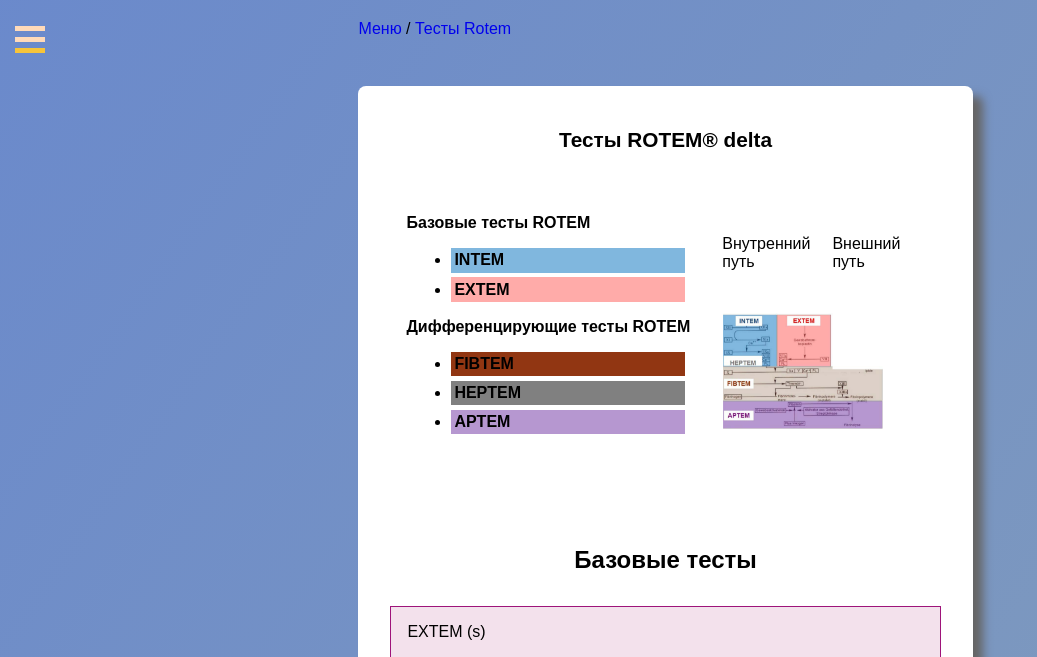
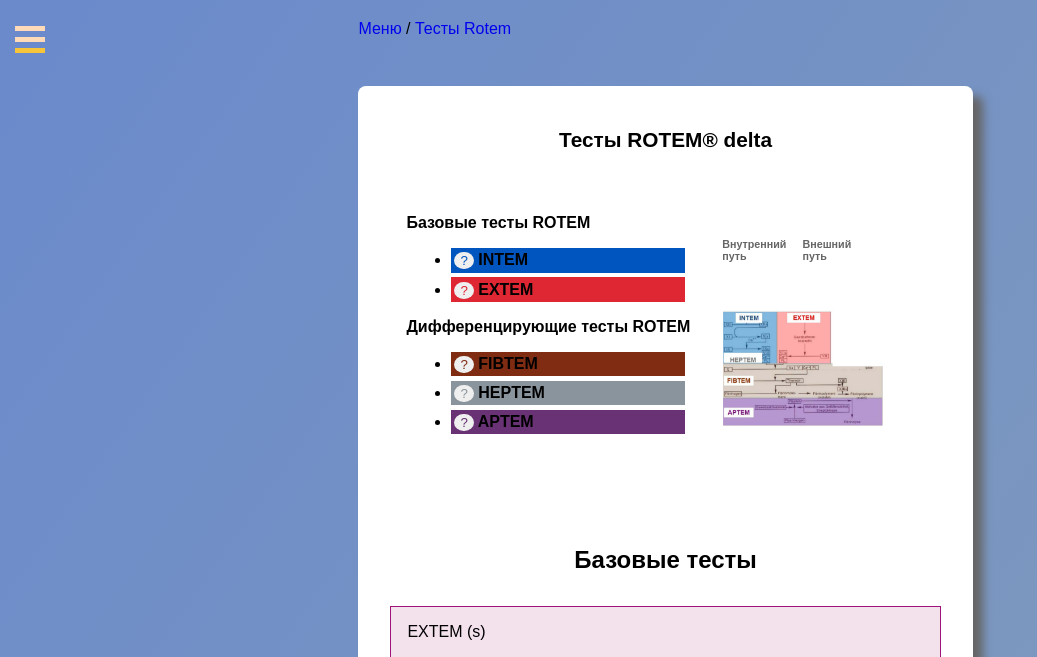
Before and after one commit to fj-fj-fj/rotem, a Flask app: page /tests in a window 1280 px wide. Shown: the part 80-737 px from the top of the page, without its empty margins (0-1037 px from the left). Run offline with Flask 2, Linux system fonts and the light colour scheme; parts of the project's set-up code (start-up, migrations or seed data) failed here and were passed over; some libraries are stand-ins or nearby versions.

Commit message:
new: create popups for /tests page

```diff
--- a/app/static/css/menu.css
+++ b/app/static/css/menu.css
@@ -161,6 +161,12 @@
   justify-content: space-around;
 }
 
+.menu__tests__top-wrapper button {
+  cursor: pointer;
+  border-radius: 50%;
+  border: none;
+}
+
 .menu__tests__top-wrapper ul li {
   margin: 0.3em;
   padding: 0.2em;
@@ -168,23 +174,43 @@
 }
 
 .menu__tests__top-wrapper:first-child div:first-child ul li:first-child {
-  background-color: #80B7DE;
+  background-color: #0055BE;
+}
+
+.menu__tests__top-wrapper:first-child div:first-child ul li:first-child button {
+  color: #0055BE;
 }
 
 .menu__tests__top-wrapper:first-child div:first-child ul li:last-child {
-  background-color: #FFABA9;
+  background-color: #DF2633;
+}
+
+.menu__tests__top-wrapper:first-child div:first-child ul li:last-child button {
+  color: #DF2633;
 }
 
 .menu__tests__top-wrapper:first-child div:last-child ul li:first-child {
-  background-color: #913612;
+  background-color: #7F2C12;
+}
+
+.menu__tests__top-wrapper:first-child div:last-child ul li:first-child button {
+  color: #7F2C12;
 }
 
 .menu__tests__top-wrapper:first-child div:last-child ul li:nth-child(2) {
-  background-color: gray;
+  background-color: #8A949C;
+}
+
+.menu__tests__top-wrapper:first-child div:last-child ul li:nth-child(2) button {
+  color: #8A949C;
 }
 
 .menu__tests__top-wrapper:first-child div:last-child ul li:last-child {
-  background-color: #B697D0;
+  background-color: #683274;
+}
+
+.menu__tests__top-wrapper:first-child div:last-child ul li:last-child button {
+  color: #683274;
 }
 
 .menu__tests__top-wrapper strong {
@@ -205,6 +231,10 @@
 
 .menu__tests__top-title {
   display: flex;
+}
+
+.menu__tests__top-title h6 {
+  color:rgb(102, 101, 101);
 }
 
 /* Menu Historical Data */
--- /dev/null
+++ b/app/static/js/modal.js
@@ -0,0 +1,204 @@
+// Script contains `createModal()` to create and return modal window,
+// `viewModal()` to show popup window with Rotem-test-options.
+
+
+/* #region CreateModal */
+
+/**
+ * Create modal object.
+ *
+ * @param {string} options - options for popup window
+ * @returns modal-window object with open(), close() and setContent() actions
+*/
+const createModal = function(options) {
+    /** Create and return popup window (HTMLDivElement). */
+    function _createModalElement(options) {
+        const DEFAULT_TITLE = '';
+        const DEFAULT_CONTENT = '';
+        const _modal = document.createElement('div');
+        _modal.classList.add('modal');
+        _modal.insertAdjacentHTML('afterbegin',
+            `<div class='modal__overlay' data-close='true'>
+                <div class='modal__window' ${options.showFooter || "style='justify-content:space-evenly;'"}>
+                    <div class='modal__header'>
+                        <span class='modal__title'>${options.title || DEFAULT_TITLE}</span>
+                        ${options.closable ? `
+                            <span class='modal__close' data-close='true' style='--hover-color:${options.color};'>
+                                &times;
+                            </span>` : false
+                        }
+                    </div>
+                    <div class='modal__body' data-content>
+                        ${options.content || DEFAULT_CONTENT}
+                    </div>
+                    ${options.showFooter && `
+                        <div class='modal__footer'>
+                            <button>Ага, ясно</button>
+                            <button>Почитать еще</button>
+                        </div>` || ''
+                    }
+                </div>
+            </div>`
+        );
+        document.body.appendChild(_modal);
+        return _modal;
+    }
+
+    const ANIMATION_SPED = 200;
+    const modalElement = _createModalElement(options);
+    let closing = false;
+
+    // Object with open(), close() and setContent()
+    const modal = {
+        open() {
+            /*jshint expr:true*/
+            !closing && modalElement.classList.add('open'); // -W030
+        },
+        close() {
+            closing = true;
+            modalElement.classList.remove('open');
+            modalElement.classList.add('hiden');
+            setTimeout(() => {
+                modalElement.classList.remove('hiden');
+                closing = false;
+                },
+                ANIMATION_SPED
+            );
+        },
+        setContent(html) {
+            modalElement.querySelector('[data-content]').innerHTML = html;
+        }
+    };
+
+    // Close window if clicked 'X' or background
+    const closeModal = event => {
+        console.log('clicked', event.target.dataset.close);
+        if (event.target.dataset.close) {
+            modal.close();
+        }
+    };
+    modalElement.addEventListener('click', closeModal);
+
+    return modal;
+};
+
+/* #endregion CreateModal */
+
+
+/* #region ViewModal */
+
+
+/**
+ * Show popup window with Rotem-test-options.
+ *
+ * @param {boolean} closable - show close-button or not
+ * @param {boolean} showFooter - show footer or not
+ */
+const viewModal = function(closable = true, showFooter = false) {
+    function _showModalByClickedButton() {
+        document.querySelector('.modal__intem').addEventListener('click', () => {
+            const COLOR = '#0055BE';
+            const testIntem = {
+                closable: closable,
+                showFooter: showFooter,
+                title: `<span style='color:${COLOR};'>INTEM</span>`,
+                content: `При проведении <span style='color:${COLOR};'>INTEM</span>-теста \
+                    в качестве контактного активатора внутреннего пути коагуляции используют \
+                    эллаговую кислоту. Тест чувствителен к дефициту факторов свертывания \
+                    крови, формирующих внутренний путь коагуляции.<br>При помощи параметров \
+                    <span style='color:${COLOR};'>INTEM</span>-теста может быть исследован \
+                    весь гемостаз через активацию, формирование, полимеризацию, устойчивость \
+                    сгустков и фибринолиз, а также ингибицию каскада формирования сгустков \
+                    высокими дозами антикоагулянтов, антифибринолитиков, из-за дефектов \
+                    полимеризации фибрина или гиперфибринолиза, дефицита фибрина, \
+                    тромбоцитопении и нарушений функций тромбоцитов. Величины параметров, \
+                    выходящие за пределы установленных контрольных диапазонов, сигнализируют \
+                    о возможном неправильном протекании коагуляции.`,
+                color: COLOR
+            };
+            createModal(testIntem).open();
+        });
+        document.querySelector('.modal__extem').addEventListener('click', () => {
+            const COLOR = '#DF2633';
+            const testExtem = {
+                closable: closable,
+                showFooter: showFooter,
+                title: `<span style='color:${COLOR};'>EXTEM</span>`,
+                content: `<span style='color:${COLOR};'>EXTEM</span> – основной тест, при \
+                    котором для активации внешнего пути коагуляции используется \
+                    рекомбинантный тканевой фактор. При определении параметров свертывания крови \
+                    с помощью <span style='color:${COLOR};'>EXTEM</span>-теста \
+                    представляется информация и о первичной активации и \
+                    динамике образования сгустка, позволяя выявить проявления \
+                    недостаточности факторов свертывания крови (внешнего пути). Выходящие за \
+                    пределы нормы результаты в тесте <span style='color:${COLOR};'>EXTEM</span> \
+                    могут быть вызваны действием антикоагулянтов, таких как гирудин и \
+                    других прямых ингибиторов тромбина. Оральные антикоагулянты \
+                    (кумарин) оказывают второстепенное влияние на результаты в \
+                    сравнении с протромбиновым временем. Значительно повышенный \
+                    или пониженный гематокрит может повлиять на результаты \
+                    тромбоэластометрических измерений.`,
+                color: COLOR
+            };
+            createModal(testExtem).open();
+        });
+        document.querySelector('.modal__heptem').addEventListener('click', () => {
+            const COLOR = '#8A949C';
+            const testHeptem = {
+                closable: closable,
+                showFooter: showFooter,
+                title: `<span style='color:${COLOR};'>HEPTEM</span>`,
+                content: `<span style='color:${COLOR};'>HEPTEM</span>-тест представляет \
+                    собой анализ <span style='color:#0055BE;'>INTEM</span>, выполняемый \
+                    в присутствии гепариназы, инактивирующей гепарин in vitro, в результате \
+                    чего гепарин теряет свои антикоагуляционные свойства. \
+                    Это позволяет выявить нарушения гемостаза даже в присутствии \
+                    гепарина и определяет специфическое действие антикоагулянтов.`,
+                color: COLOR
+            };
+            createModal(testHeptem).open();
+        });
+        document.querySelector('.modal__fibtem').addEventListener('click', () => {
+            const COLOR = '#7F2C12';
+            const testFibtem = {
+                closable: closable,
+                showFooter: showFooter,
+                title: `<span style='color:${COLOR};'>FIBTEM</span>`,
+                content: `В тесте <span style='color:${COLOR};'>INTEM</span> активность \
+                    тромбоцитов подавляется цитохалазином D, сильным ингибитором \
+                    полимеризации актина, который разрушает актин микрофиламентов, существенную \
+                    часть цитоскелет-опосредованной стягиваемости тромбоцитов. \
+                    <span style='color:${COLOR};'>INTEM</span> устраняет влияние \
+                    тромбоцитов на тромбообразование и позволяет обнаруживать дефицит \
+                    фибриногена или качественные нарушения полимеризации фибрина. Неустойчивые \
+                    сгустки фибрина в тесте <span style='color:${COLOR};'>INTEM</span> указывают \
+                    на нехватку фибриногена или нарушения в процессе полимеризации фибрина.`,
+                color: COLOR
+            };
+            createModal(testFibtem).open();
+        });
+        document.querySelector('.modal__aptem').addEventListener('click', () => {
+            const COLOR = '#683274';
+            const testApem = {
+                closable: closable,
+                showFooter: showFooter,
+                title: `<span style='color:${COLOR};'>APTEM</span>`,
+                content: `Тест <span style='color:${COLOR};'>APTEM</span> выполняется на \
+                    основе анализа <span style='color:#DF2633;'>EXTEM</span>, в котором \
+                    фибринолиз подавляется апротинином (антагонист плазмина). \
+                    Сравнение результатов <span style='color:${COLOR};'>APTEM</span> и \
+                    <span style='color:#DF2633;'>EXTEM</span> тестов позволяет выявить \
+                    гиперфибринолиз и обосновать необходимость назначения \
+                    антифибринолитических средств, что практически невозможно \
+                    установить классическими лабораторными тестами.`,
+                color: COLOR
+            };
+            createModal(testApem).open();
+        });
+    }
+    _showModalByClickedButton();
+};
+
+/* #endregion ViewModal */
+
+viewModal();
--- a/app/templates/base.html
+++ b/app/templates/base.html
@@ -2,6 +2,7 @@
 <html lang="ru">
 
 <head>
+    {% block head %}
     <meta charset="UTF-8">
     <meta http-equiv="X-UA-Compatible" content="IE=edge">
     <meta name="viewport" content="width=device-width, initial-scale=1.0">
@@ -10,7 +11,7 @@
     <link rel="stylesheet" href="https://cdnjs.cloudflare.com/ajax/libs/font-awesome/4.7.0/css/font-awesome.min.css">
 
     <title>{% block title %}Rotem{% endblock %}</title>
-
+    {% endblock %}
 </head>
 
 <body>
@@ -36,8 +37,9 @@
         {% include 'includes/footer.html' %}
     </div>
 
-    <script src="https://ajax.googleapis.com/ajax/libs/jquery/2.1.3/jquery.min.js"></script>
-    <script src="{{ url_for('static', filename='js/script.js') }}"></script>
+    {% block scripts %}
+        <script src="{{ url_for('static', filename='js/script.js') }}"></script>
+    {% endblock %}
 </body>
 
 </html>
--- a/app/templates/menu/tests.html
+++ b/app/templates/menu/tests.html
@@ -1,4 +1,9 @@
 {% extends 'menu/_base.html' %}
+
+{% block head %}
+{{ super() }}
+<link rel="stylesheet" href="{{ url_for('static', filename='css/modal.css') }}">
+{% endblock %}
 
 {% block content %}
 {{ super() }}
@@ -11,23 +16,24 @@
             <div>
                 <strong>Базовые тесты ROTEM</strong>
                 <ul>
-                    <li>INTEM</li>
-                    <li>EXTEM</li>
+                    <li><button class="modal__intem">?</button> INTEM</li>
+                    <li><button class="modal__extem">?</button> EXTEM</li>
                 </ul>
             </div>
             <div>
                 <strong>Дифференцирующие тесты ROTEM</strong>
                 <ul>
-                    <li>FIBTEM</li>
-                    <li>HEPTEM</li>
-                    <li>APTEM</li>
+                    <li><button class="modal__fibtem">?</button> FIBTEM</li>
+                    <li><button class="modal__heptem">?</button> HEPTEM</li>
+                    <li><button class="modal__aptem">?</button> APTEM</li>
                 </ul>
             </div>
         </div>
         <div class="menu__tests__top-wrapper">
             <div class="menu__tests__top-title">
-                <div>Внутренний путь</div>
-                <div>Внешний путь</div>
+                <h6>Внутренний<br>путь</h6>
+                <span> </span>
+                <h6>Внешний<br>путь</h6>
             </div>
             <img src="{{ url_for('static', filename='images/rotem_tests_top.png') }}" alt>
         </div>
@@ -445,3 +451,8 @@
 
 </div>
 {% endblock %}
+
+{% block scripts %}
+{{ super() }}
+<script src="{{ url_for('static', filename='js/modal.js') }}"></script>
+{% endblock %}
```
Also changed, not shown: app/static/css/modal.css (added, +94 -0 lines), 1 other file.
